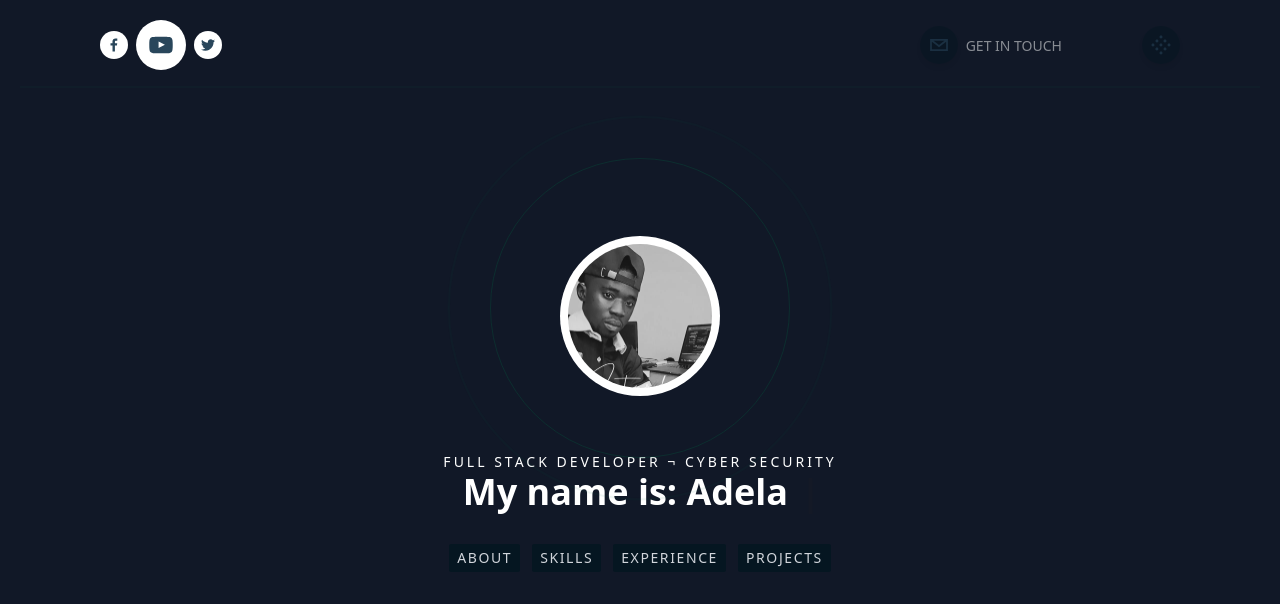
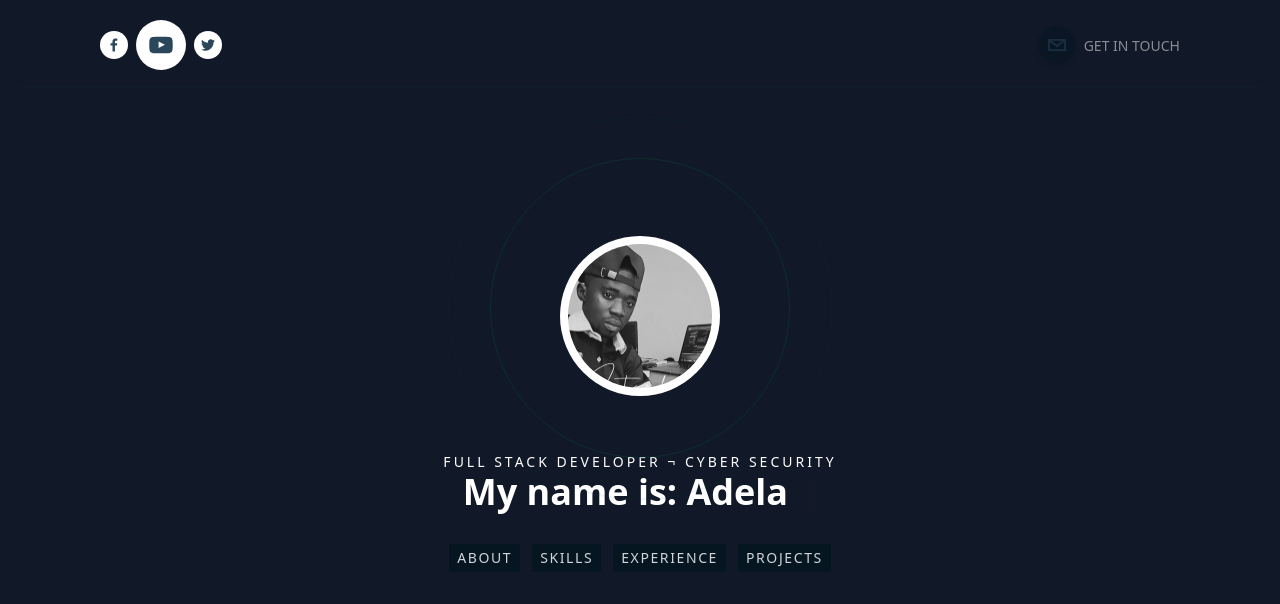
Before and after one commit to donmanuel1997/primeumaton, a Next.js app: page / in a window 1280 px wide. Shown: the top 604 px of the page. Built offline with nearby package versions, Linux system fonts and the light colour scheme.

Commit message:
first commit

```diff
--- a/components/Headers.tsx
+++ b/components/Headers.tsx
@@ -79,28 +79,6 @@ export default function Headers({ }: Props) {
                     <div className=' uppercase ml-2 text-white hidden text-sm md:inline-flex'>Get in touch</div>
                     </Link>
                 </motion.div>
-
-
-                <motion.div layout
-                    animate={{ opacity: 0.5 }}
-                    transition={{
-                        opacity: { ease: "linear" },
-                        layout: { duration: 0.3 }
-                    }}
-
-                    whileHover={{
-                        scale: 1.2,
-                        transition: { duration: 1 },
-                    }}
-                    whileTap={{ scale: 0.9 }} className='flex justify-center items-center cursor-pointer mx-10 '>
-                    <div className=' bg-[#051621] rounded-full shadow-md'>
-                        <SocialIcon onClick={() => router.push("#hero")} network='vsco'
-                            className=' cursor-pointer'
-                            fgColor='#23465B'
-                            bgColor='transparent'
-                            style={{ height: 38, width: 38 }} />
-                    </div>
-                </motion.div>
                 </div>
             </div>
             <div className=' border border-emerald-700 w-100 opacity-5 mt-4 ' />
```
